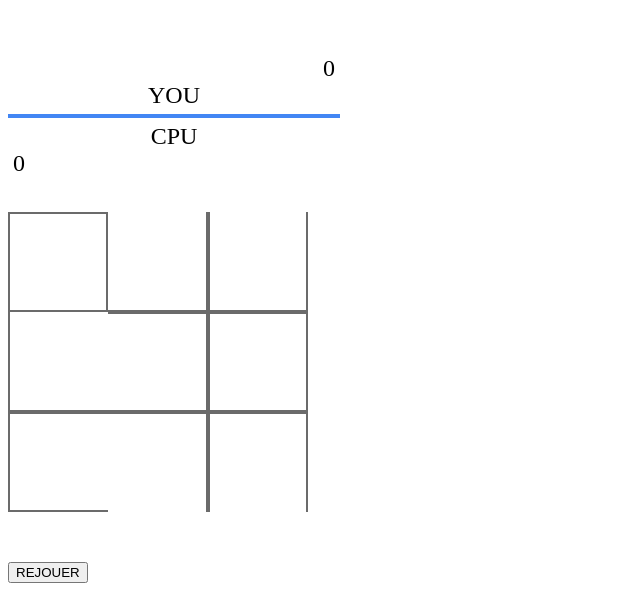
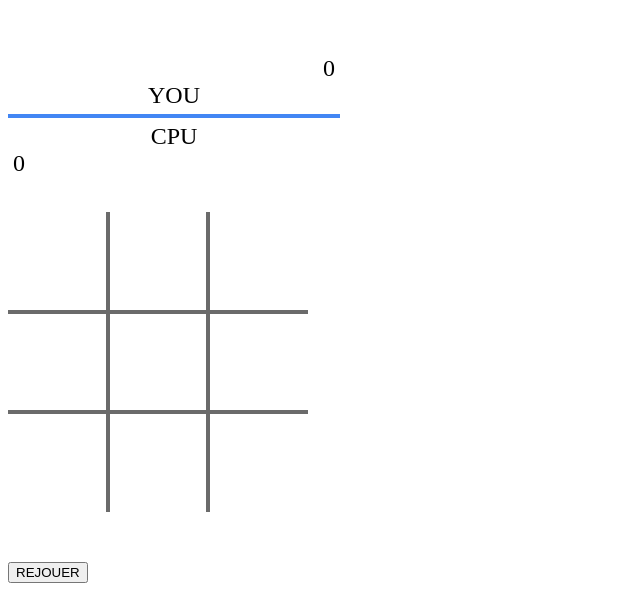
Before and after one commit to Tokinantenaina-Nt/MORPION-game, a website: page index.html in a window 1280 px wide. Shown: the part 259-850 px from the top of the page, without its empty margins (0-640 px from the left). Drawn offline with Linux system fonts and the light colour scheme.

Commit message:
html: changement commencement item en item0 & fichier js et css mise à jour par apport à changement item

```diff
--- a/Assets/Style/morpion.css
+++ b/Assets/Style/morpion.css
@@ -157,27 +157,27 @@
         background-color: white;
       }
 
+      #item0,
       #item1,
-      #item2,
-      #item3 {
+      #item2 {
         border-top: none;
       }
 
-      #item1,
-      #item4,
-      #item7 {
+      #item0,
+      #item3,
+      #item6 {
         border-left: none;
       }
 
-      #item3,
-      #item6,
-      #item9 {
+      #item2,
+      #item5,
+      #item8 {
         border-right: none;
       }
 
+      #item6,
       #item7,
-      #item8,
-      #item9 {
+      #item8 {
         border-bottom: none;
       }
 
```
